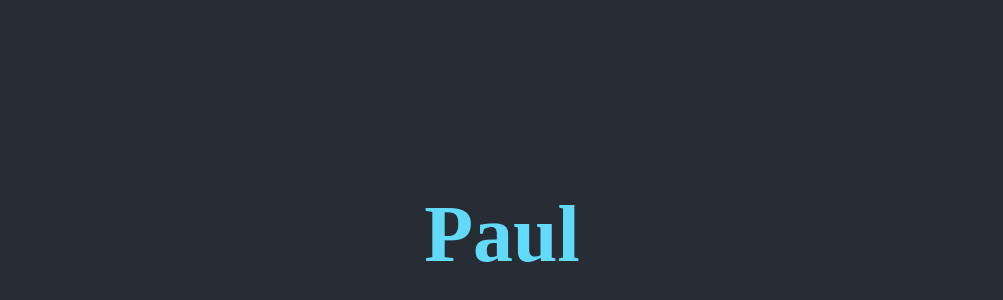
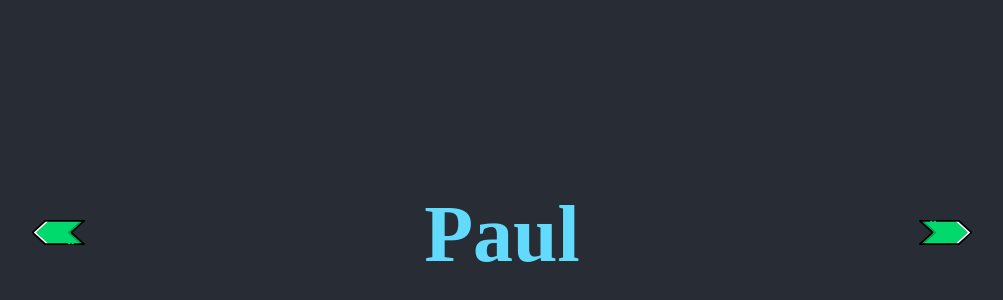
Before and after one commit to CivanErbay/flatmateZ, a React (Create React App) app: page /whosnext in a window 1280 px wide. Shown: the part 166-466 px from the top of the page, without its empty margins (138-1141 px from the left). Built offline with nearby package versions, Linux system fonts and the light colour scheme; a web font is replaced by a local one.

Commit message:
Add left and right button

```diff
--- a/src/components/Navigation.jsx
+++ b/src/components/Navigation.jsx
@@ -6,7 +6,7 @@ import  {
 
 } from "react-router-dom";
 import Plan from "./Plan";
-import {DuBistDran} from "./DuBistDran";
+import {Whosnext} from "./Whosnext";
 
 
 export const Navigation = () => {
@@ -15,7 +15,7 @@ export const Navigation = () => {
      <Router>
          <Switch>
              <Route path="/whosnext" exact>
-            <DuBistDran/>
+            <Whosnext/>
              </Route>
              <Route path="/" exact>
                  <Plan/>
--- a/src/components/DuBistDran.jsx
+++ b/src/components/Whosnext.jsx
@@ -5,8 +5,8 @@ import {makeStyles} from "@material-ui/core/styles";
 const useStyles = makeStyles((theme) => ({
     center: {
         display: "flex",
-        flexDirection: "column",
-        justifyContent: "center",
+
+        justifyContent: "space-around",
         alignItems: "center"
     },
     text: {
@@ -14,7 +14,7 @@ const useStyles = makeStyles((theme) => ({
     }
 }));
 
-export const DuBistDran = () => {
+export const Whosnext = () => {
 
     const [currentPutzperson, setCurrentPutzperson] = useState("")
     const mitglieder = ["Paul", "Eyleen", "Anthea", "Civan", "Paco"]
@@ -32,7 +32,9 @@ export const DuBistDran = () => {
     const classes = useStyles();
     return (
         <Box className={classes.center} style={{height: "100vh"}}>
+            <Box><img style={{height: "25px"}} src="./images/leftArrow.svg" alt=""/> </Box>
             <h1 className={classes.text}>{currentPutzperson}</h1>
+            <Box><img style={{height: "25px"}} src="./images/rightArrow.svg" alt=""/></Box>
         </Box>
     )
 }
```
Also changed, not shown: public/images/leftArrow.svg (added), public/images/rightArrow.svg (added).
